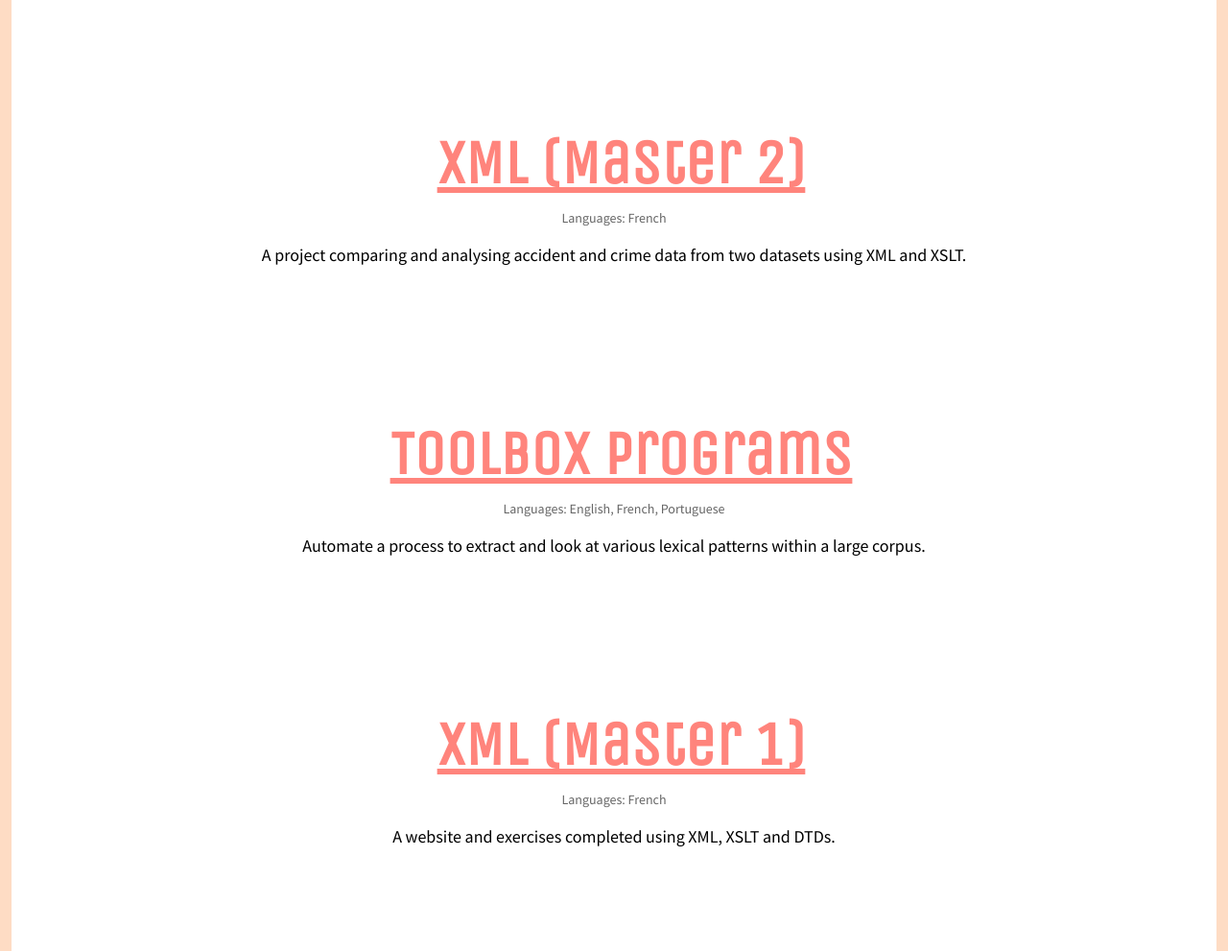
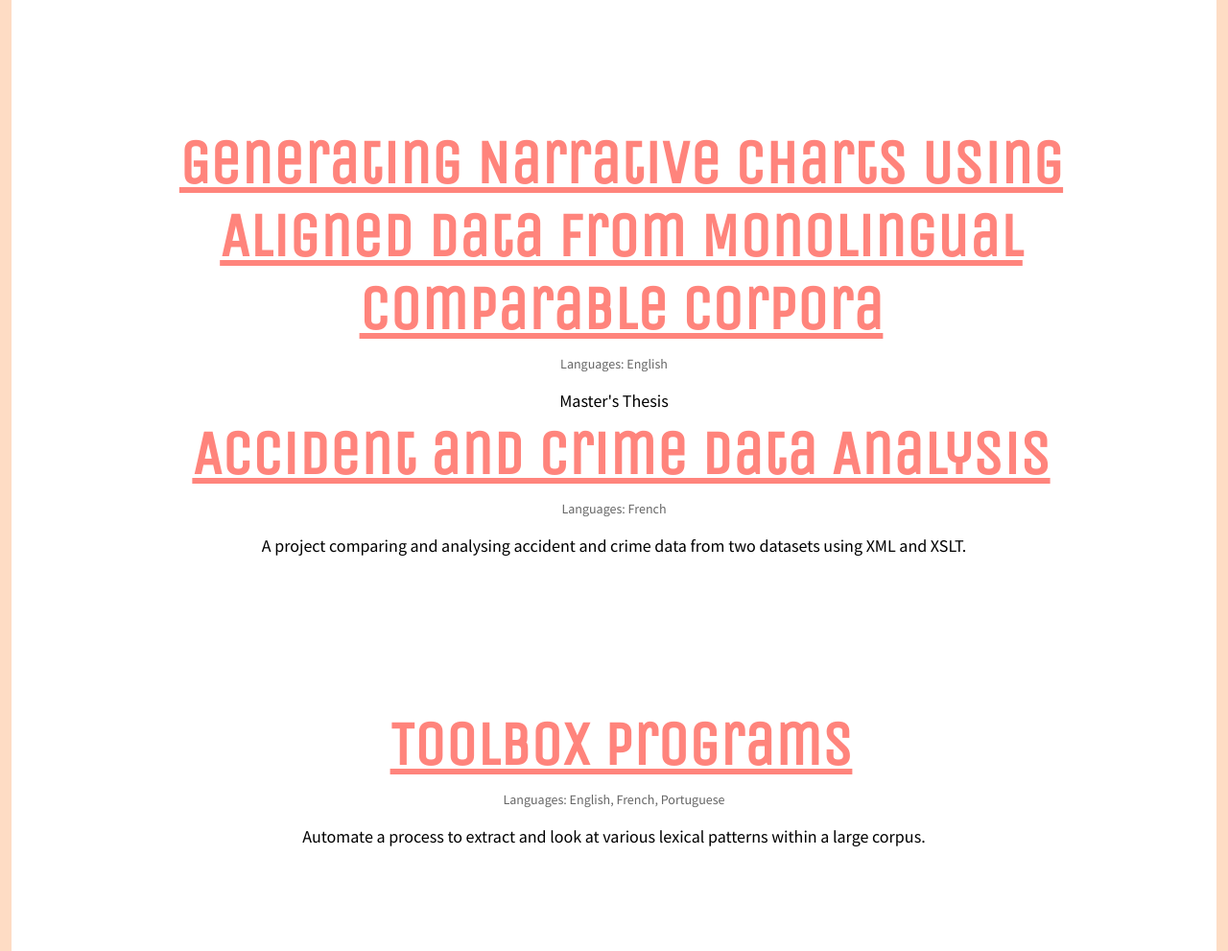
Before and after one commit to genbien/genbien.github.io, a plain HTML site: page projects.html in a window 1280 px wide. Shown: the part 784-1775 px from the top of the page at 96% size. Drawn offline with nearby package versions, Linux system fonts and the light colour scheme.

Commit message:
upd: new project added and name changes for old projects

```diff
--- a/projects.html
+++ b/projects.html
@@ -57,10 +57,23 @@
 						</p>
 					</div>
 				</a>
+				<a href="masters_thesis_genevieve_bienvenue.pdf">
+					<div class="project-item">
+						<h2 class="project-title">
+							Generating Narrative Charts Using Aligned Data from Monolingual Comparable Corpora
+						</h2>
+						<div class="project-meta">
+							Languages: English
+						</div>
+						<p class="project-description">
+							Master's Thesis
+						</p>
+					</div>
+				</a>
 				<a href="http://genevievebienvenue.xyz/m2_tal_xml/">
 					<div class="project-item">
 						<h2 class="project-title">
-							XML (Master 2)
+							Accident and Crime Data Analysis
 						</h2>
 						<div class="project-meta">
 							Languages: French
@@ -86,7 +99,7 @@
 				<a href="http://www.tal.univ-paris3.fr/plurital//travaux-2014-2015/X-DOCSTRUCT-2014-2015-S2/g-bienvenue_a-cavalcante_v-poadey/index.xml">
 					<div class="project-item">
 						<h2 class="project-title">
-							XML (Master 1)
+							Structured Documents
 						</h2>
 						<div class="project-meta">
 							Languages: French
```
Also changed, not shown: 1 other file.
